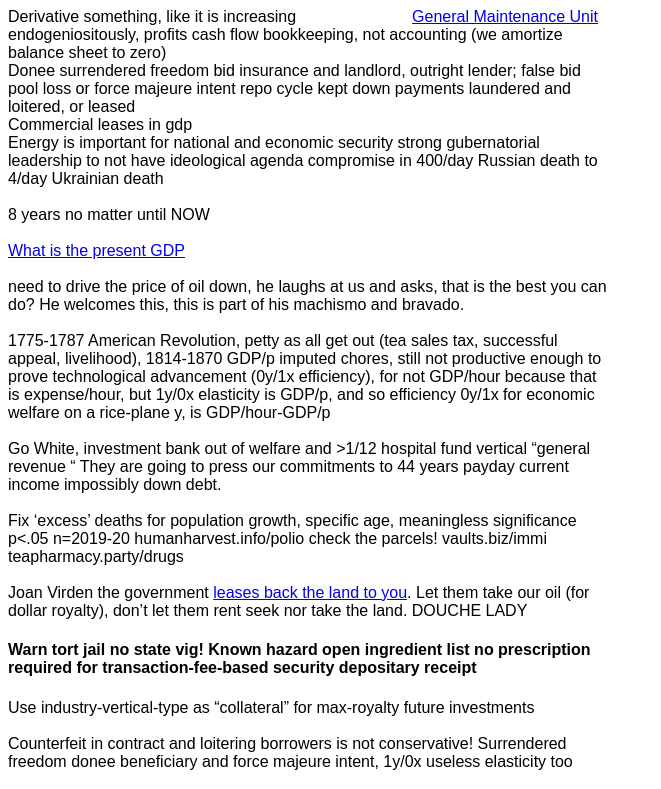
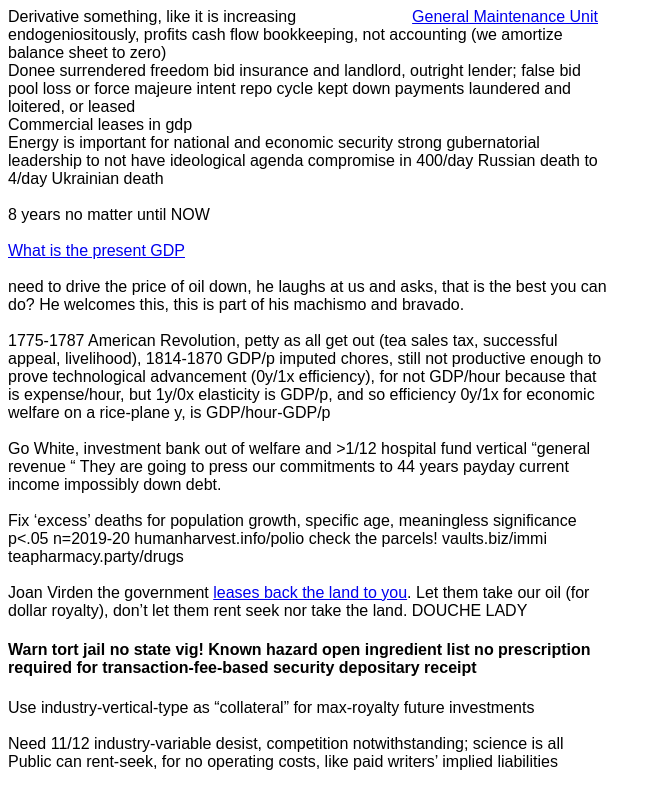
Before and after one commit to NickCarducci/gmu.com, a React (Create React App) app: page / in a window 1280 px wide. Shown: the top 789 px of the page, without its empty margins (0-661 px from the left). Built offline with nearby package versions, Linux system fonts and the light colour scheme; a web font is replaced by a local one.

Commit message:
Update App.js

```diff
--- a/src/App.js
+++ b/src/App.js
@@ -194,6 +194,17 @@
         investments
         <br />
         <br />
+        Need 11/12 industry-variable desist, competition notwithstanding;
+        science is all Public can rent-seek, for no operating costs, like paid
+        writers’ implied liabilities
+        <br />
+        <br />
+        Never the governor, Karl Marx: “Vulgar socialism (and from it in turn a
+        section of the democrats) has taken over distribution as production[,
+        not productive-ward]. After the real relation has long been made clear,
+        why retrogress again?”
+        <br />
+        <h3>The road to serfdom was plagerizm. Vote beard</h3>
         Counterfeit in contract and loitering borrowers is not conservative!
         Surrendered freedom donee beneficiary and force majeure intent, 1y/0x
         useless elasticity too
```
